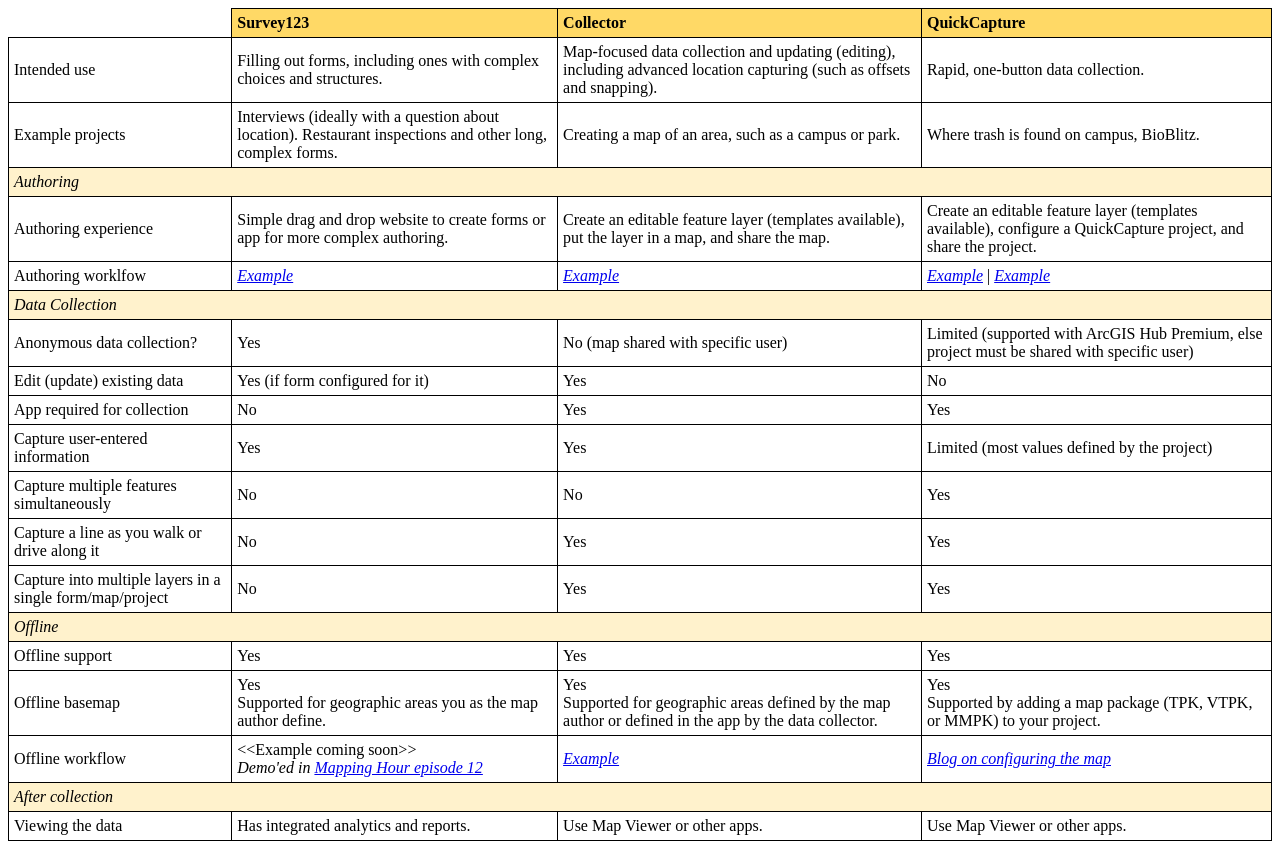
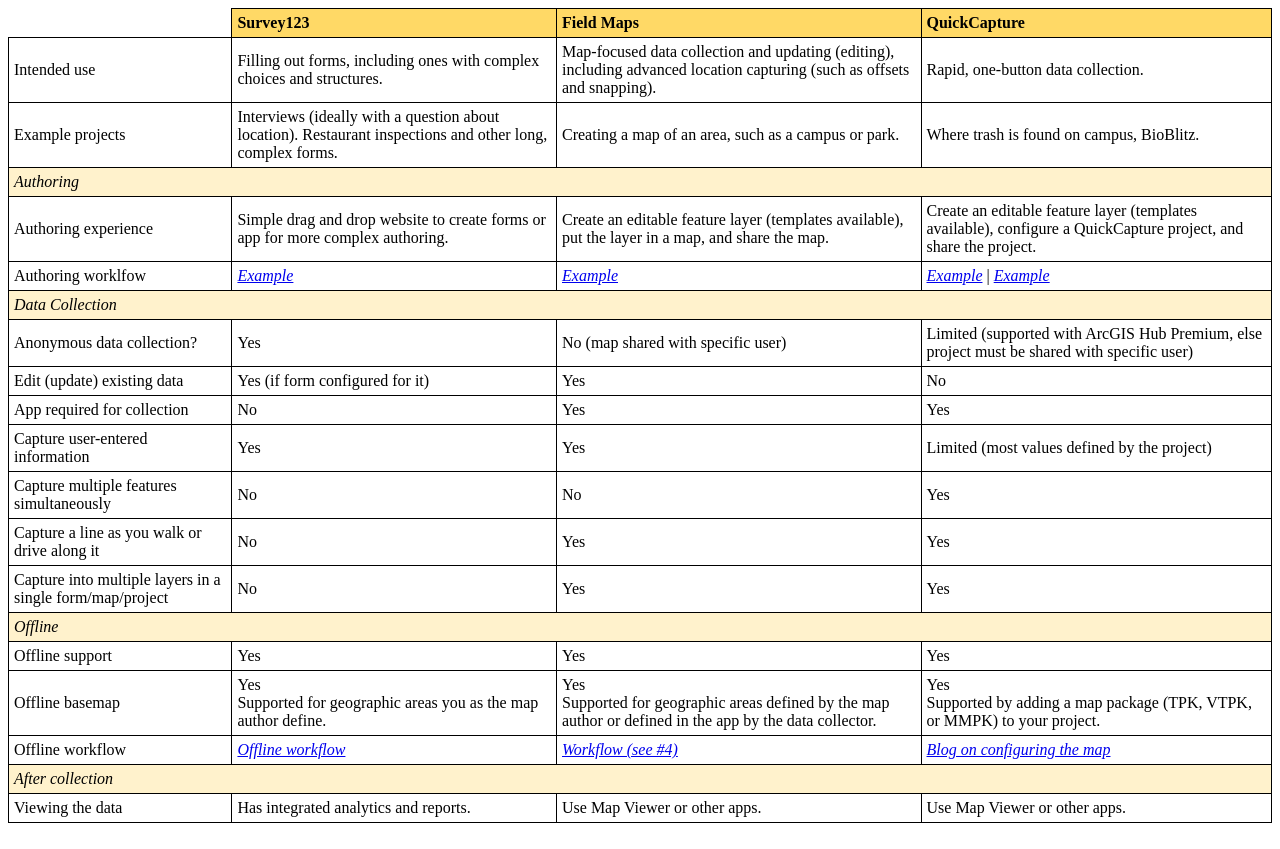
Before and after one commit to kyliedonia/esri-k12, a plain HTML site: page FieldAppsCompareTable.html in a window 1280 px wide. Drawn offline with Linux system fonts and the light colour scheme.

Commit message:
Update FieldAppsCompareTable.html
Updated from Collector to Field Maps

```diff
--- a/FieldAppsCompareTable.html
+++ b/FieldAppsCompareTable.html
@@ -21,7 +21,7 @@
       <tr>
         <td style="border: 0px;"></td>
         <th>Survey123</th>
-	<th>Collector</th>
+	<th>Field Maps</th>
 	<th>QuickCapture</th>
       </tr>
       <tr>
@@ -48,7 +48,7 @@
       <tr>
 	<td>Authoring worklfow</td>
         <td><i><a href="https://learn.arcgis.com/en/paths/try-survey123/">Example</a></i> </td>
-        <td><i><a href="https://links.esri.com/collector-first-map-blog">Example</a></i></td>
+        <td><i><a href="https://www.esri.com/arcgis-blog/products/field-maps/field-mobility/create-a-map-for-data-collection-in-field-maps/">Example</a></i></td>
         <td><i><a href="https://community.esri.com/community/arcgis-quickcapture/blog/2019/06/26/arcgis-quickcapture-hazards-project-tutorial">Example</a></i> | <i><a href="https://www.esri.com/arcgis-blog/products/arcgis-online/mapping/get-started-quickcapture/">Example</a></i></td>
       </tr>
       <tr>
@@ -117,10 +117,9 @@
       </tr>
       <tr>
         <td>Offline workflow</td>
-        <td>&lt;&lt;Example coming soon&gt;&gt;<br/>
-            <i>Demo'ed in <a href="https://youtu.be/GhDRzvKQM5g">Mapping Hour episode 12</a></i>
+        <td><i><a href="https://esriurl.com/survey123offline">Offline workflow</a></i>
         </td>
-        <td><i><a href="https://links.esri.com/collector-first-best-offline">Example</a></i></td>
+        <td><i><a href="https://www.esri.com/arcgis-blog/products/field-maps/field-mobility/5-things-to-try-in-field-maps/">Workflow (see #4)</a></i></td>
 	<td><i><a href="https://community.esri.com/community/arcgis-quickcapture/blog/2020/04/14/configuring-a-map-in-your-arcgis-quickcapture-project">Blog on configuring the map</a></i></td>
       </tr>
       <tr>
```
